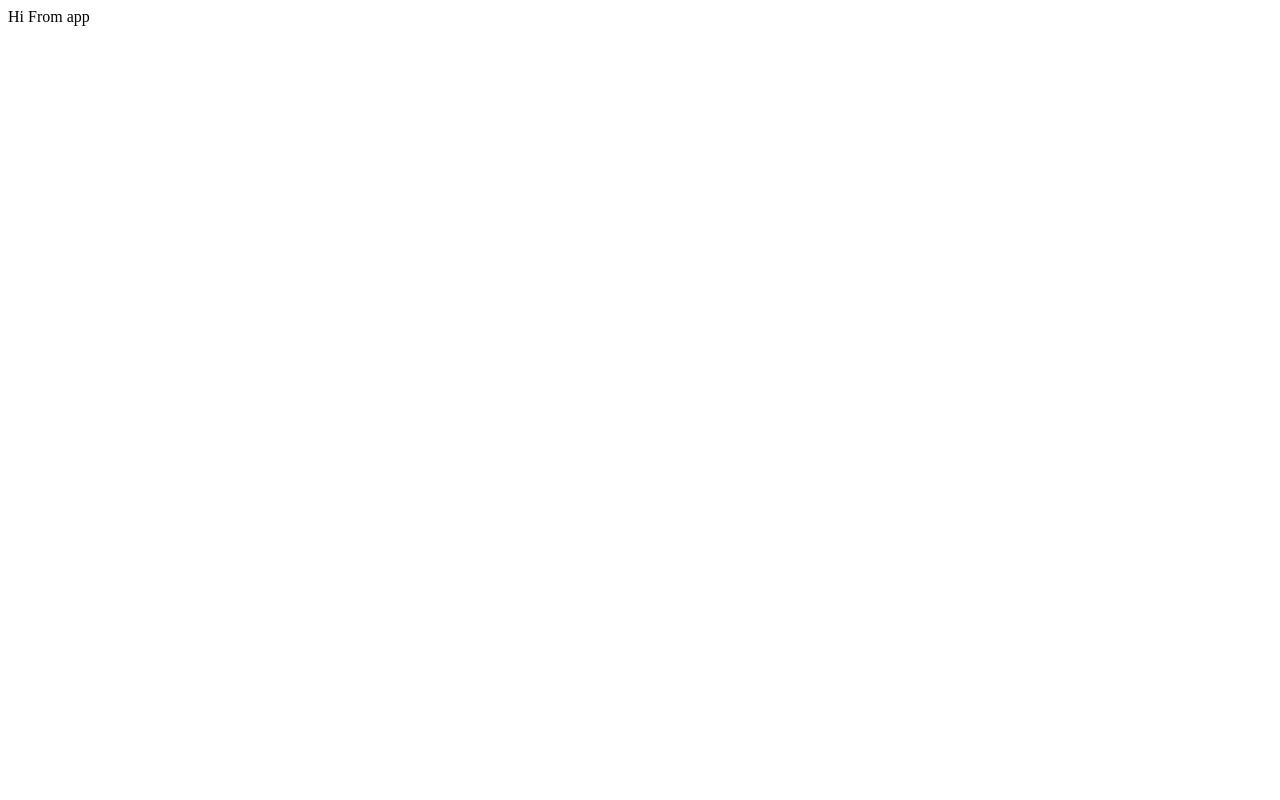
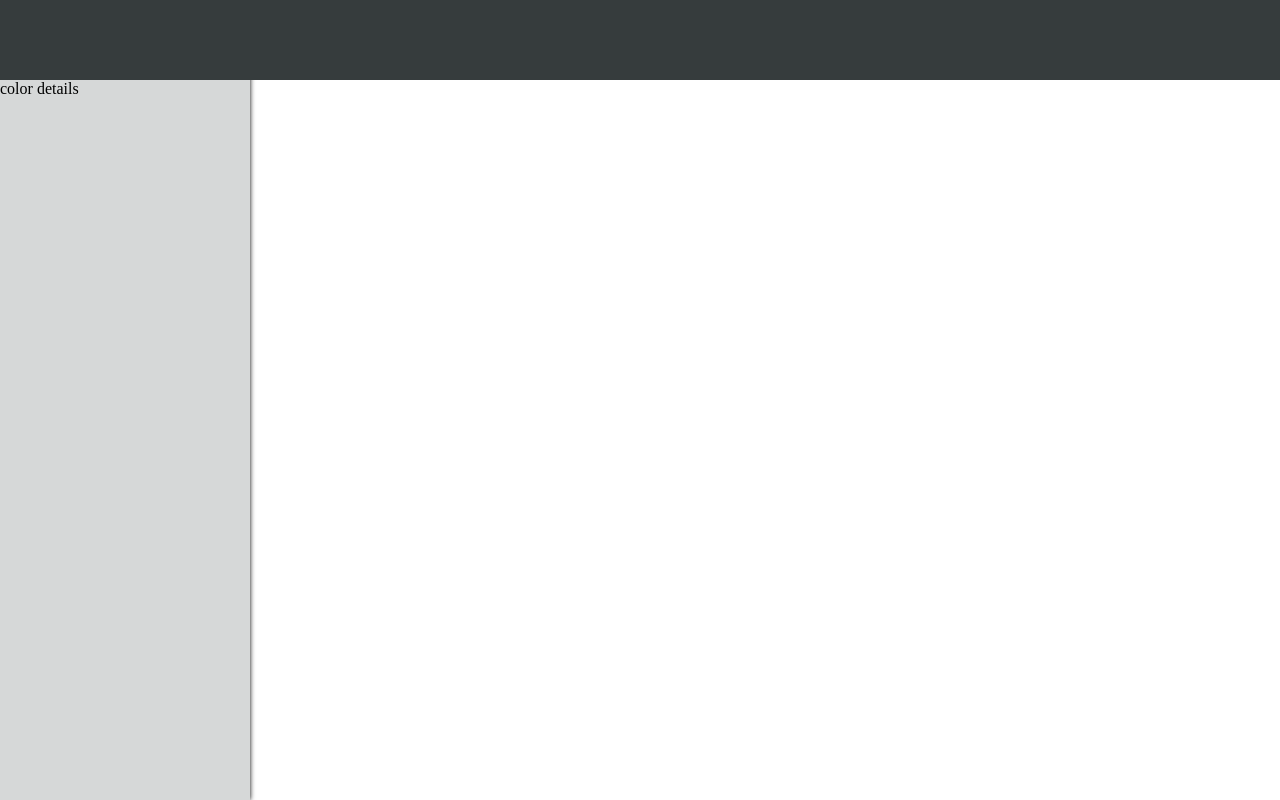
Before and after one commit to aaronclare3/helpfulHumanChallenge, a React (Create React App) app in the folder client/: page /1 in a window 1280 px wide. Built offline with nearby package versions, Linux system fonts and the light colour scheme.

Commit message:
added all necessary files and created the header and sidebar

```diff
--- /dev/null
+++ b/client/src/components/App.css
@@ -0,0 +1,4 @@
+* {
+    margin: 0;
+    padding: 0;
+}
--- a/client/src/components/App.js
+++ b/client/src/components/App.js
@@ -1,7 +1,24 @@
 import React from "react";
+import { BrowserRouter as Router, Route, Switch } from "react-router-dom";
+import ColorDetail from "../pages/ColorDetail";
+import Header from "../components/Header";
+import Sidebar from "../components/Sidebar";
+import Main from "../pages/Main";
+import "./App.css";
 
 const App = () => {
-  return <div>Hi From app</div>;
+  return (
+    <div>
+      <Router>
+        <Header />
+        <Sidebar />
+        <Switch>
+          <Route exact path='/' component={Main} />
+          <Route exact path='/:hex' component={ColorDetail} />
+        </Switch>
+      </Router>
+    </div>
+  );
 };
 
 export default App;
--- /dev/null
+++ b/client/src/components/Header.css
@@ -0,0 +1,4 @@
+.Header {
+    height: 80px;
+    background: #363C3D;
+}
--- a/client/src/components/Header.js
+++ b/client/src/components/Header.js
@@ -0,0 +1,7 @@
+import React from "react";
+import "./Header.css";
+const Header = () => {
+  return <div className='Header'></div>;
+};
+
+export default Header;
--- /dev/null
+++ b/client/src/components/Sidebar.css
@@ -0,0 +1,14 @@
+.Sidebar {
+    width: 300px;
+    background: #D6D8D8;
+    position: fixed;
+    top: 0;
+    height: 100vh;
+    width: 250px;
+    z-index: -1;
+    /* transition: 850ms ease-in; */
+    color: #8F9295;
+    font-size: 30px;
+    box-shadow: 0px 0px 5px black;
+
+}
--- a/client/src/components/Sidebar.js
+++ b/client/src/components/Sidebar.js
@@ -0,0 +1,13 @@
+import React from "react";
+import "./Sidebar.css";
+
+const Sidebar = () => {
+  return (
+    <div className='Sidebar'>
+      where did it go
+      <div>hello</div>
+    </div>
+  );
+};
+
+export default Sidebar;
--- /dev/null
+++ b/client/src/pages/ColorDetail.js
@@ -0,0 +1,7 @@
+import React from "react";
+
+const ColorDetail = () => {
+  return <div>color details</div>;
+};
+
+export default ColorDetail;
--- /dev/null
+++ b/client/src/pages/Main.js
@@ -0,0 +1,20 @@
+import React, { useEffect, useState } from "react";
+import axios from "axios";
+
+const Main = () => {
+  const [colors, setColors] = useState([]);
+
+  useEffect(() => {
+    const fetchColors = async () => {
+      const result = await axios("http://localhost:4000/colors").then(
+        (res) => res.data
+      );
+      setColors(result);
+    };
+    fetchColors();
+  }, []);
+
+  return <div>hi</div>;
+};
+
+export default Main;
--- a/package.json
+++ b/package.json
@@ -18,6 +18,7 @@
   },
   "homepage": "https://github.com/HelpfulHuman/interview-challenge#readme",
   "dependencies": {
+    "cors": "^2.8.5",
     "dotenv": "^8.2.0",
     "express": "^4.17.1",
     "mongoose": "^5.11.18"
```
Also changed, not shown: 2 other files (tests, documents, lock files or other folders).
